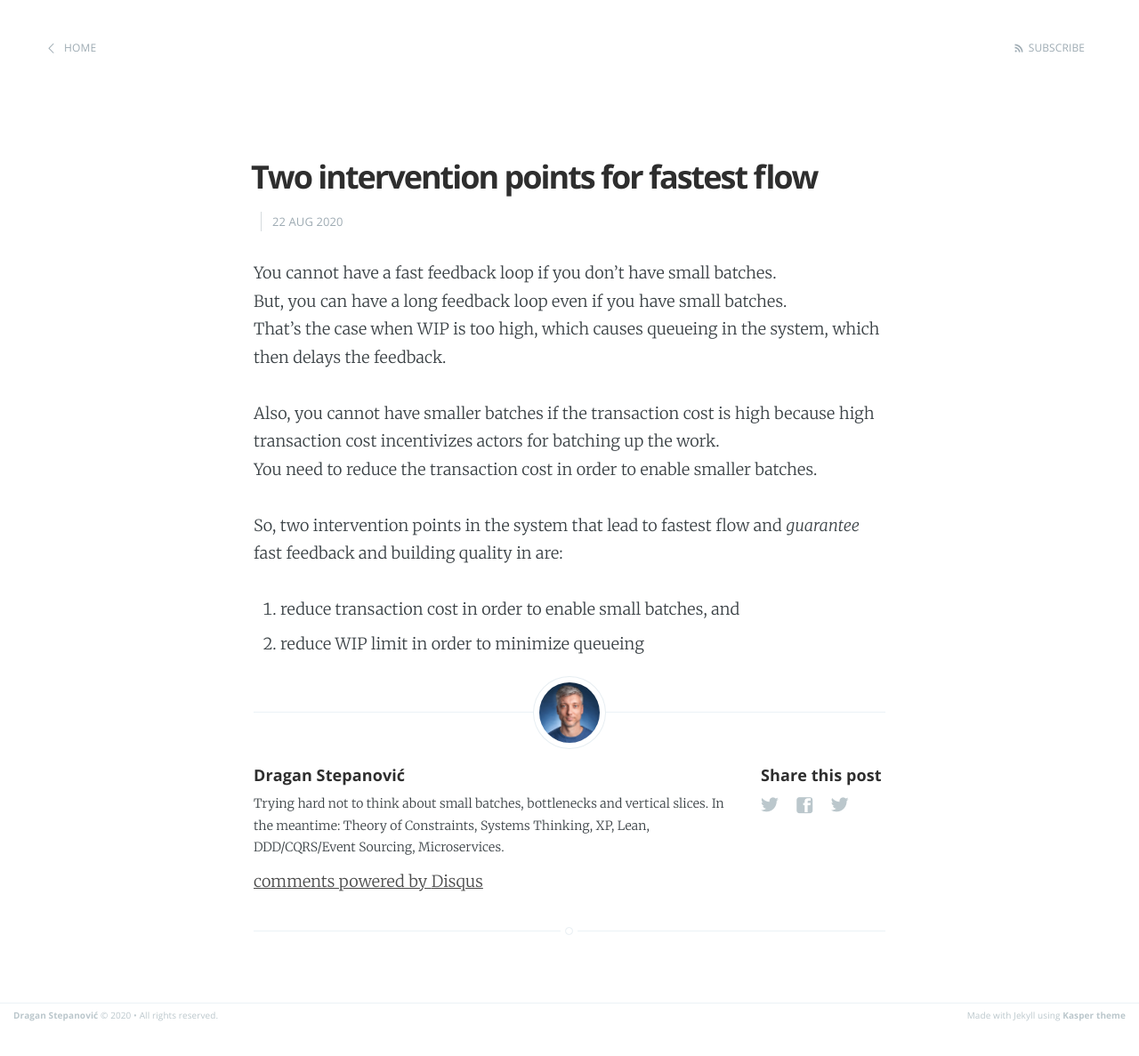
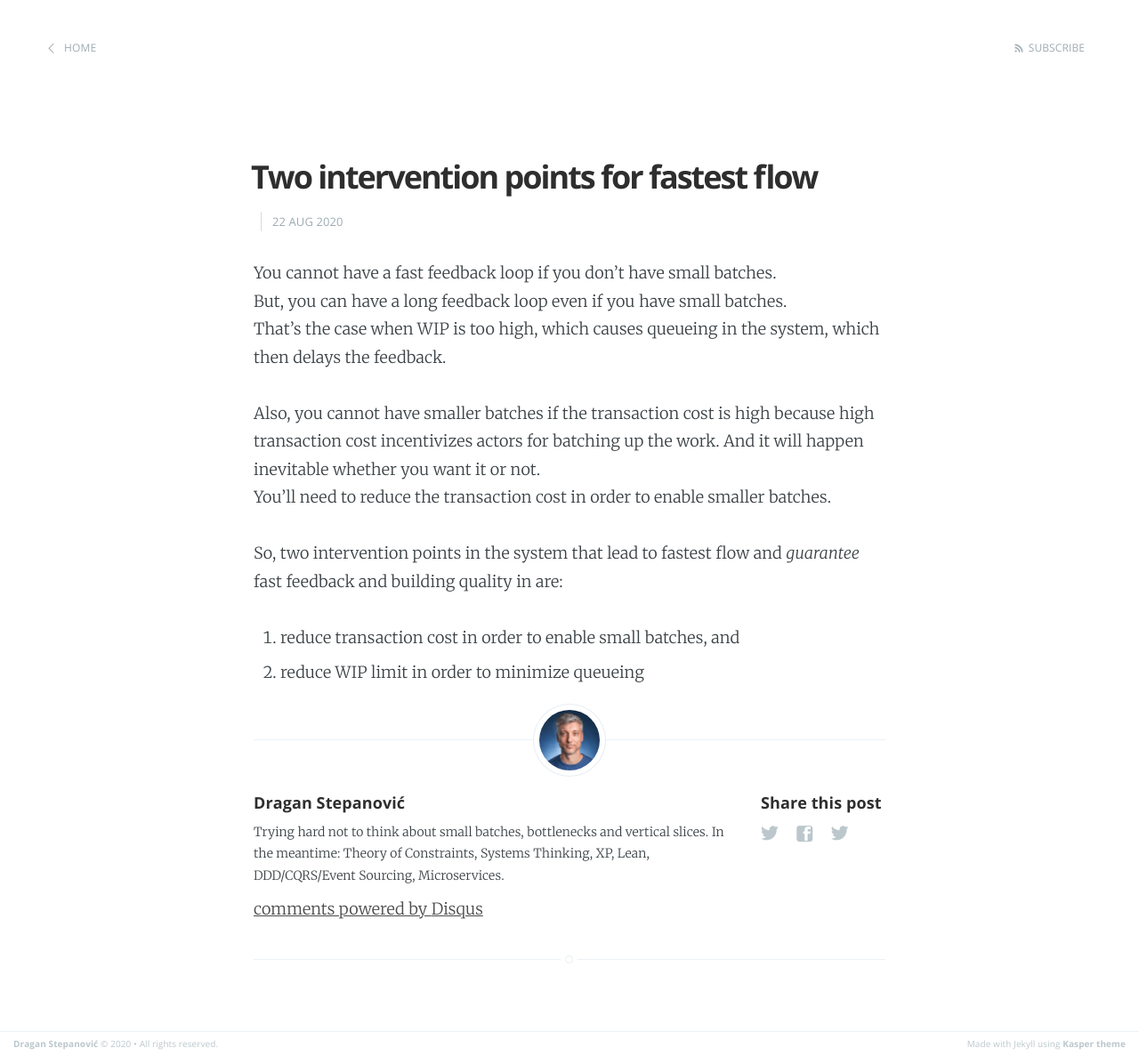
Before and after one commit to dragan-stepanovic/dragan-stepanovic.github.io, a Jekyll site: the page built from _posts/2020-08-22-two-intervention-points-for-fastest-flow.md, in a window 1280 px wide. Shown: the whole page at 89% size. Built offline with Jekyll 4.4.1, drawn with Linux system fonts in a browser that asks for light colours; our own code applies the rules of GitHub Pages for plain Markdown files; comment, search, counter and statistics services are not loaded; before the commit the page ends 1156 px from its top, so only the background shows below that.

Commit message:
Update 2020-08-22-two-intervention-points-for-fastest-flow.md

```diff
--- a/_posts/2020-08-22-two-intervention-points-for-fastest-flow.md
+++ b/_posts/2020-08-22-two-intervention-points-for-fastest-flow.md
@@ -5,8 +5,8 @@ You cannot have a fast feedback loop if you don't have small batches.
 But, you can have a long feedback loop even if you have small batches.
 That's the case when WIP is too high, which causes queueing in the system, which then delays the feedback.
 
-Also, you cannot have smaller batches if the transaction cost is high because high transaction cost incentivizes actors for batching up the work.
-You need to reduce the transaction cost in order to enable smaller batches.
+Also, you cannot have smaller batches if the transaction cost is high because high transaction cost incentivizes actors for batching up the work. And it will happen inevitable whether you want it or not.
+You'll need to reduce the transaction cost in order to enable smaller batches.
 
 So, two intervention points in the system that lead to fastest flow and *guarantee* fast feedback and building quality in are:
 1. reduce transaction cost in order to enable small batches, and
```
